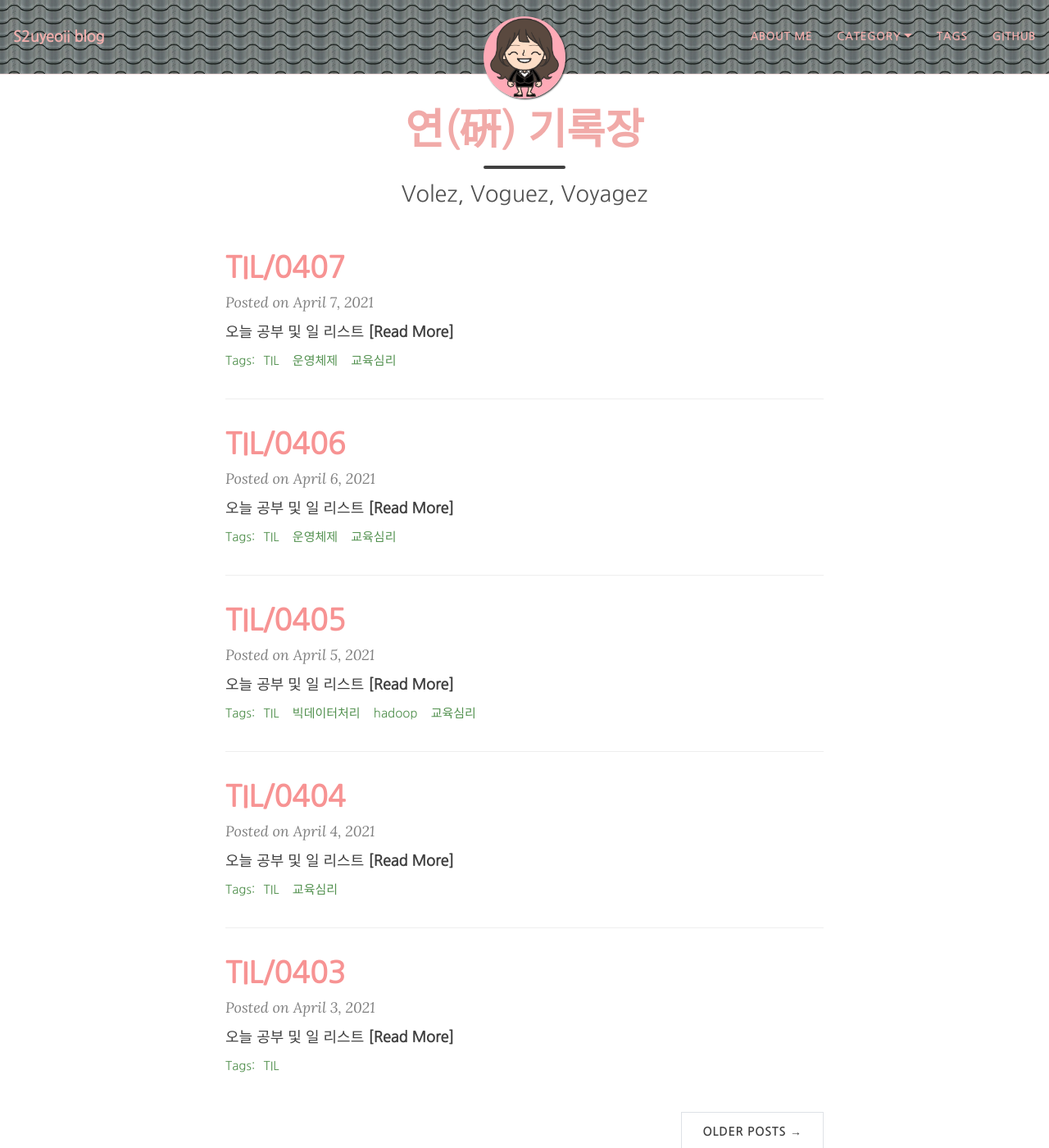
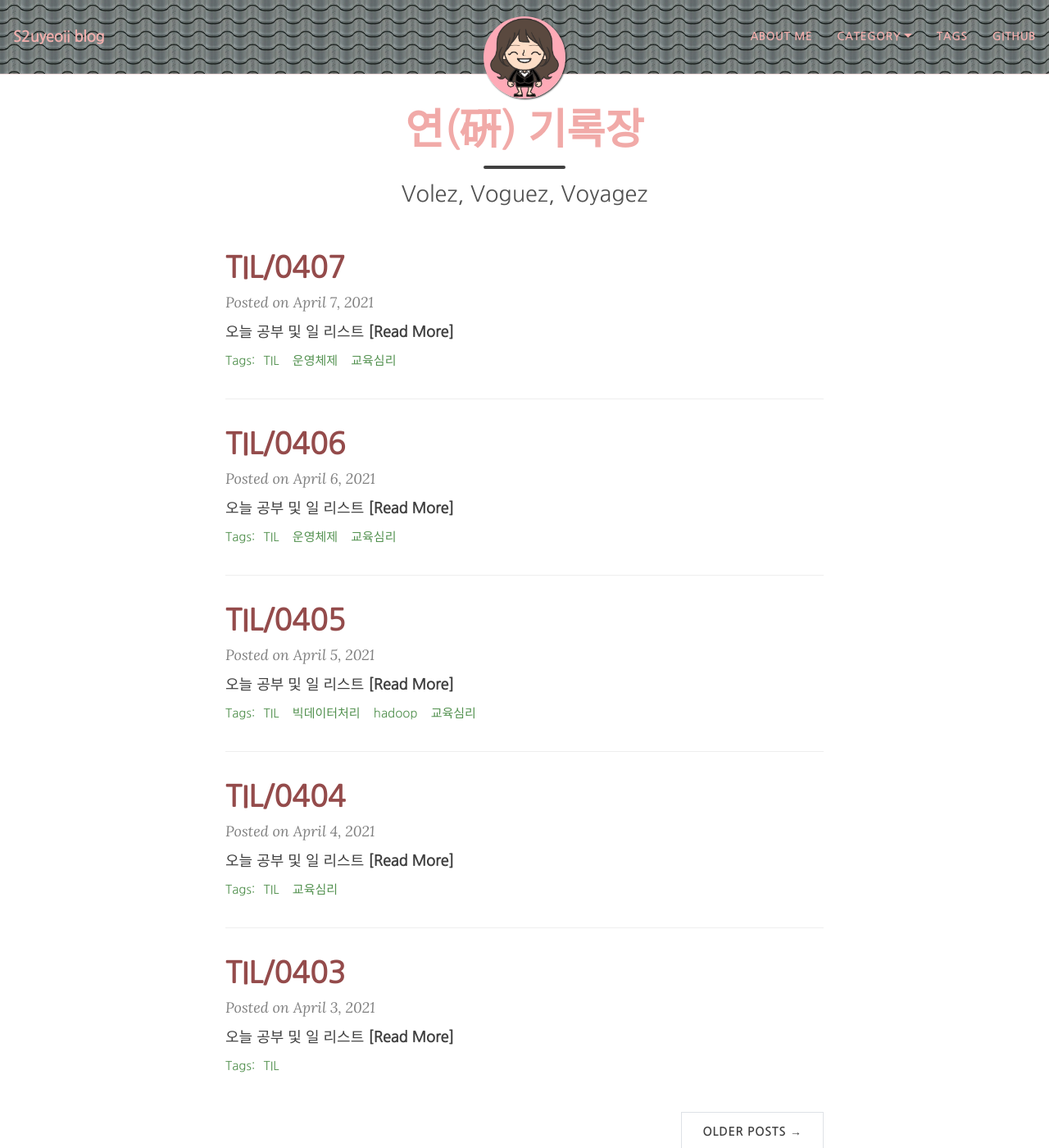
Before and after one commit to yeoneed/yeoneed.github.io, a Jekyll site: the page built from index.html, in a window 1280 px wide and 1400 px high. Shown: the whole window at 82% size. Built offline with Jekyll 4.4.1, drawn with Linux system fonts in a browser that asks for light colours; nearby versions of some CDN libraries; some web fonts are replaced; the list of posts is cut into pages by our own code.

Commit message:
Update beautifuljekyll.css

```diff
--- a/assets/css/beautifuljekyll.css
+++ b/assets/css/beautifuljekyll.css
@@ -49,7 +49,7 @@ h1 {
 }
 h2 {
   font-size: 1.875rem;
-  color: #f79393;
+  color: #944b4b;
 }
 h3 {
   font-size: 1.5rem;
```
